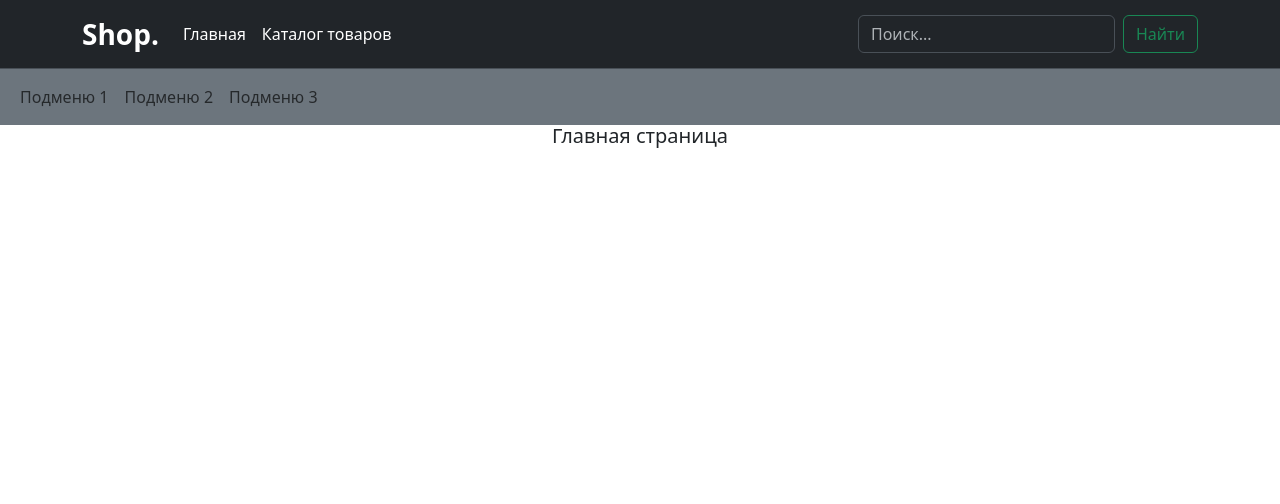
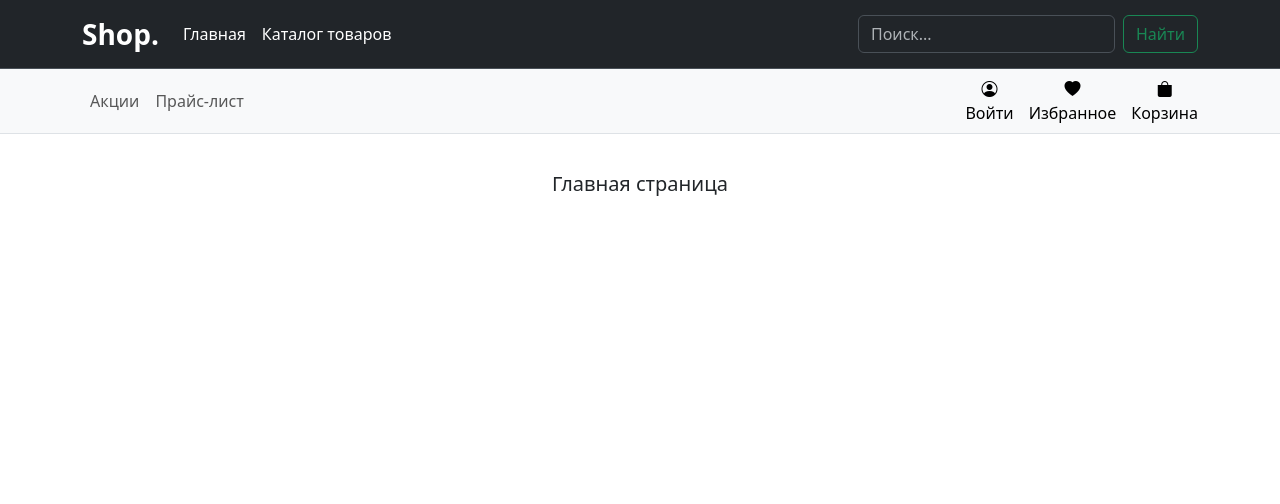
Before and after one commit to gderpy/my_shop_2, a Django app: page / in a window 1280 px wide. Shown: the top 504 px of the page. Run offline with Django 5.2, Linux system fonts and the light colour scheme.

Commit message:
Добавлены иконки

```diff
--- a/base_static/css/styles.css
+++ b/base_static/css/styles.css
@@ -25,6 +25,18 @@ footer a {
 footer i {
     text-emphasis: none;
     color: white;
+}
+
+.user-buttons {
+    display: flex;
+    gap: 15px;
+}
+
+.user-buttons a {
+    color: black;
+    display: flex;
+    flex-direction: column;
+    align-items: center;
 }
 
 header a {
--- a/base_templates/base.html
+++ b/base_templates/base.html
@@ -28,7 +28,7 @@
     </div>
 
     <div class="wrapper d-flex flex-column">
-        <main class="content mb-5">
+        <main class="content my-5">
             {% block content %}
             {% endblock %}
         </main>
--- a/base_templates/includes/submenu.html
+++ b/base_templates/includes/submenu.html
@@ -1,15 +1,17 @@
-<nav class="navbar navbar-expand-lg navbar-light bg-secondary">
-    <div class="container-fluid">
+<nav class="navbar navbar-expand-lg navbar-light bg-light border-bottom">
+    <div class="container">
         <ul class="navbar-nav">
             <li class="nav-item">
-                <a class="nav-link" href="#">Подменю 1</a>
+                <a class="nav-link" href="#">Акции</a>
             </li>
             <li class="nav-item">
-                <a class="nav-link" href="#">Подменю 2</a>
-            </li>
-            <li class="nav-item">
-                <a class="nav-link" href="#">Подменю 3</a>
+                <a class="nav-link" href="#">Прайс-лист</a>
             </li>
         </ul>
+        <div class="user-buttons">
+            <a href="#"><i class="bi bi-person-circle"></i>Войти</a>
+            <a href="#"><i class="bi bi-heart-fill"></i>Избранное</a>
+            <a href="#"><i class="bi bi-bag-fill"></i>Корзина</a>
+        </div>
     </div>
 </nav>
--- a/products/templates/products/categories.html
+++ b/products/templates/products/categories.html
@@ -4,7 +4,7 @@
 
 {% block content %}
     <div class="container">
-        <div class="d-flex flex-wrap gap-5 justify-content-center mt-5">
+        <div class="d-flex flex-wrap gap-5 justify-content-center">
             {% for cat in categories %}
                 <a href="{{ cat.get_absolute_url }}" class="card d-flex justify-content-center align-items-center gap-3 text-center p-3" style="width: 18rem;">
                     <div class="cat-img d-flex justify-content-center mt-2">
```
